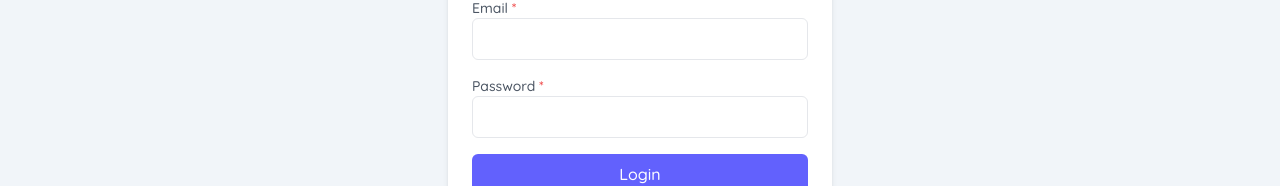
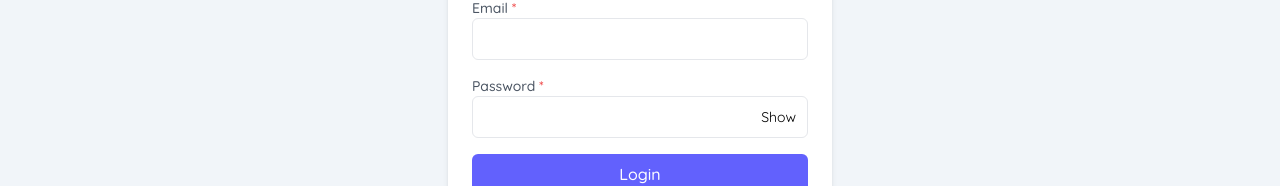
Before and after one commit to VrushabhVeer/kazam-ev-assignment, a React (Vite) app: page /login in a window 1280 px wide. Shown: the part 338-524 px from the top of the page. Built offline with nearby package versions, Linux system fonts and the light colour scheme.

Commit message:
update show hide password, toggle complete

```diff
--- a/src/pages/Login.tsx
+++ b/src/pages/Login.tsx
@@ -6,6 +6,7 @@ import { toast } from "react-toastify";
 const Login = () => {
   const [email, setEmail] = useState("");
   const [password, setPassword] = useState("");
+  const [showPassword, setShowPassword] = useState(false);
   const navigate = useNavigate();
 
   const handleLogin = async (e: React.FormEvent) => {
@@ -53,20 +54,27 @@ const Login = () => {
               value={email}
               onChange={(e) => setEmail(e.target.value)}
               required
-              className="w-full p-2 border rounded-md"
+              className="w-full p-2 border rounded-md outline-none"
             />
           </div>
-          <div>
+          <div className="relative">
             <label className="block text-gray-600 text-sm font-medium">
               Password <span className="text-red-500">*</span>
             </label>
             <input
-              type="password"
+              type={showPassword ? "text" : "password"}
               value={password}
               onChange={(e) => setPassword(e.target.value)}
               required
-              className="w-full p-2 border rounded-md"
+              className="w-full p-2 border rounded-md outline-none tracking-wider"
             />
+            <button
+              type="button"
+              onClick={() => setShowPassword(!showPassword)}
+              className="absolute inset-y-0 right-3 top-5 pr-0 flex items-center text-sm leading-5"
+            >
+              {showPassword ? "Hide" : "Show"}
+            </button>
           </div>
           <button
             type="submit"
--- a/src/pages/Signup.tsx
+++ b/src/pages/Signup.tsx
@@ -7,6 +7,7 @@ const Signup = () => {
   const [name, setName] = useState("");
   const [email, setEmail] = useState("");
   const [password, setPassword] = useState("");
+  const [showPassword, setShowPassword] = useState(false);
   const [loading, setLoading] = useState(false);
   const navigate = useNavigate();
 
@@ -52,7 +53,7 @@ const Signup = () => {
               value={name}
               onChange={(e) => setName(e.target.value)}
               required
-              className="w-full p-2 border rounded-md"
+              className="w-full p-2 border rounded-md outline-none"
             />
           </div>
           <div>
@@ -64,20 +65,27 @@ const Signup = () => {
               value={email}
               onChange={(e) => setEmail(e.target.value)}
               required
-              className="w-full p-2 border rounded-md"
+              className="w-full p-2 border rounded-md outline-none"
             />
           </div>
-          <div>
+          <div className="relative">
             <label className="block text-gray-600 text-sm font-medium">
               Password <span className="text-red-500">*</span>
             </label>
             <input
-              type="password"
+              type={showPassword ? "text" : "password"}
               value={password}
               onChange={(e) => setPassword(e.target.value)}
               required
-              className="w-full p-2 border rounded-md"
+              className="w-full p-2 border rounded-md outline-none tracking-wider"
             />
+            <button
+              type="button"
+              onClick={() => setShowPassword(!showPassword)}
+              className="absolute inset-y-0 right-3 top-5 pr-0 flex items-center text-sm leading-5"
+            >
+              {showPassword ? "Hide" : "Show"}
+            </button>
           </div>
           <button
             type="submit"
--- a/src/pages/TaskForm.tsx
+++ b/src/pages/TaskForm.tsx
@@ -68,7 +68,7 @@ const TaskForm = ({ fetchTasks, closeModal, task }: TaskFormProps) => {
           value={title}
           onChange={(e) => setTitle(e.target.value)}
           required
-          className="w-full p-2 border rounded-md"
+          className="w-full p-2 border rounded-md outline-none"
         />
       </div>
       <div>
@@ -77,7 +77,7 @@ const TaskForm = ({ fetchTasks, closeModal, task }: TaskFormProps) => {
           value={description}
           onChange={(e) => setDescription(e.target.value)}
           required
-          className="w-full p-2 border rounded-md"
+          className="w-full p-2 border rounded-md outline-none"
         ></textarea>
       </div>
       <button
--- a/src/pages/TaskList.tsx
+++ b/src/pages/TaskList.tsx
@@ -34,13 +34,15 @@ const TaskList = ({
 
       await axios.put(
         `https://kazam-ev-backend.vercel.app/tasks/complete/${task._id}`,
-        { headers: { Authorization: `Bearer ${token}` } }
+        {
+          headers: { Authorization: `Bearer ${token}` },
+        }
       );
 
       if (!task.completed) {
+        toast.success(`Task "${task.title}" marked as completed.`);
+      } else {
         toast.warn(`Task "${task.title}" marked as incomplete.`);
-      } else {
-        toast.success(`Task "${task.title}" marked as completed.`);
       }
 
       fetchTasks();
```
